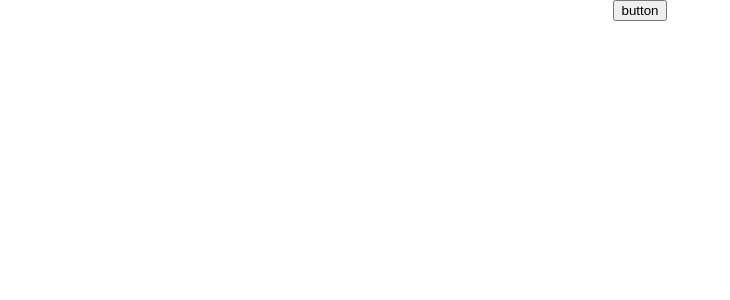
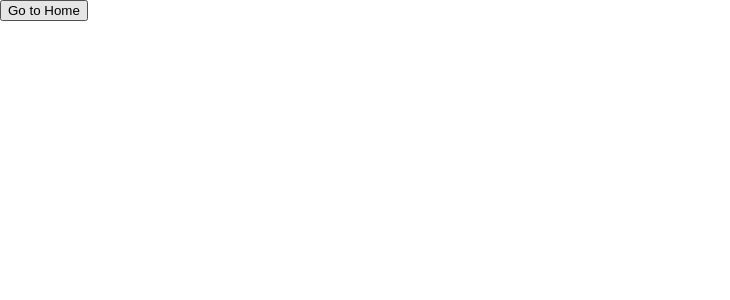
Before and after one commit to curt6815463/tomas-react-parctice, a React app: page / in a window 1280 px wide. Shown: the top 300 px of the page, without its empty margins (0-730 px from the left). Built offline with nearby package versions, Linux system fonts and the light colour scheme.

Commit message:
feat:app.js import Home Login, add condition render

```diff
--- a/src/App.js
+++ b/src/App.js
@@ -1,13 +1,25 @@
 import React, { Component } from 'react';
-import logo from './logo.svg';
-import './App.css';
-import HomeScene from './components/HomeScene'
+
+import HomeScene from './components/HomeScene';
+import LoginScene from './components/LoginScene';
+
 
 class App extends Component {
+  constructor(props) {
+    super(props)
+    this.state = {
+      isLogin: false
+    };
+  }
   render() {
+    let button
+    this.isLogin ?
+      button = <HomeScene /> :
+      button = <LoginScene />
+
     return (
       <div className="App">
-        <HomeScene></HomeScene>
+        {button}
       </div>
     );
   }
--- a/src/components/HomeScene/index.js
+++ b/src/components/HomeScene/index.js
@@ -5,7 +5,7 @@ class HomeScene extends Component {
     return (
       <div>
         <button onclick="activateLasers()">
-          button
+          Go to Login
         </button>
       </div>
     );
--- a/src/components/LoginScene.js/index.js
+++ b/src/components/LoginScene/index.js
@@ -1,13 +1,11 @@
 import React, { Component } from 'react';
-import logo from './logo.svg';
-import './App.css';
 
 class LoginScene extends Component {
   render() {
     return (
       <div>
         <button onclick="activateLasers()">
-          button
+          Go to Home
         </button>
       </div>
     );
```
